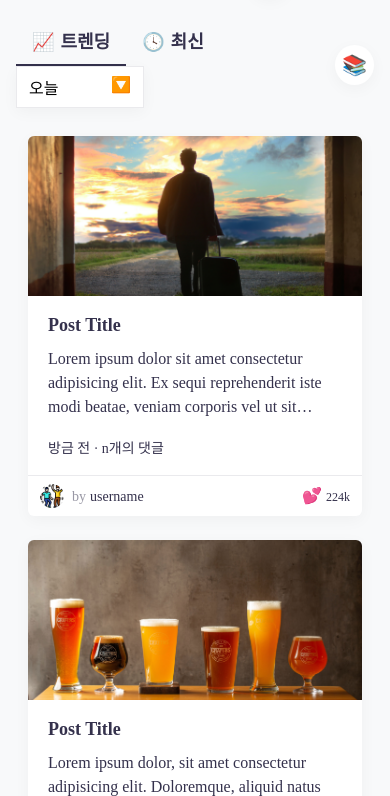
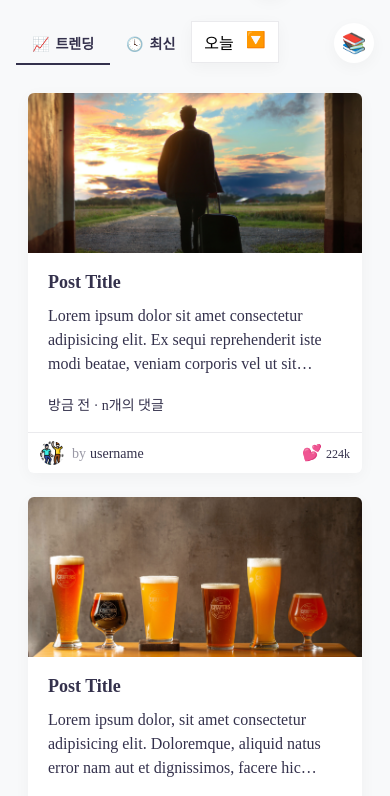
Before and after one commit to YiMuk2/julog, a plain HTML site: page index.html in a window 390 px wide. Shown: the part 51-847 px from the top of the page. Drawn offline with Linux system fonts and the light colour scheme; a web font is replaced by a local one.

Commit message:
Update main page

```diff
--- a/assets/scss/main.scss
+++ b/assets/scss/main.scss
@@ -31,7 +31,7 @@ button.box-btn:active:enabled {background-color:var(--brand-200);box-shadow:var(
 .wrap header .logo .emoji {margin-right:8px;font-size:2.6rem;}
 .wrap header .util {font-size:0;}
 .wrap header .util button {vertical-align:middle;margin-left:16px;}
-.wrap header nav {position:relative;display:flex;justify-content:space-between;align-items:center;margin-top:24px;}
+.wrap header nav {position:relative;display:flex;justify-content:space-between;align-items:center;min-width:300px;margin-top:24px;}
 .wrap header nav .menu {position:relative;font-size:0;}
 .wrap header nav .menu a {display:inline-block;padding:8px 16px;font-size:1.8rem;font-weight:700;}
 .wrap header nav .menu a.here {border-bottom:2px solid var(--brand);}
@@ -71,5 +71,7 @@ button.box-btn:active:enabled {background-color:var(--brand-200);box-shadow:var(
     .wrap main .post-container .post {width:calc(100%/2 - 24px);max-width:calc(100%/2 - 24px);}
 }
 @media (max-width: 572px) {
+    .wrap header nav .menu a {font-size:1.4rem;}
+    .wrap header nav .menu .select-btn {width:auto;}
     .wrap main .post-container .post {width:calc(100% - 24px);max-width:calc(100% - 24px);}
 }
```
Also changed, not shown: assets/css/main.min.css.
